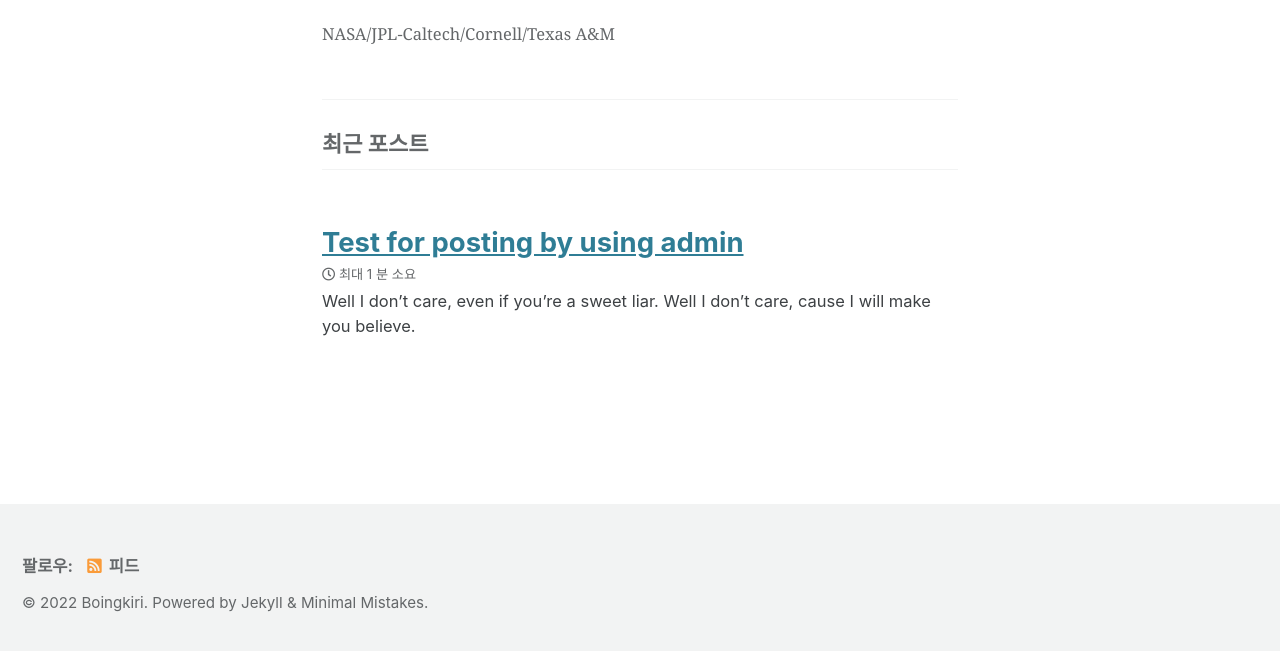
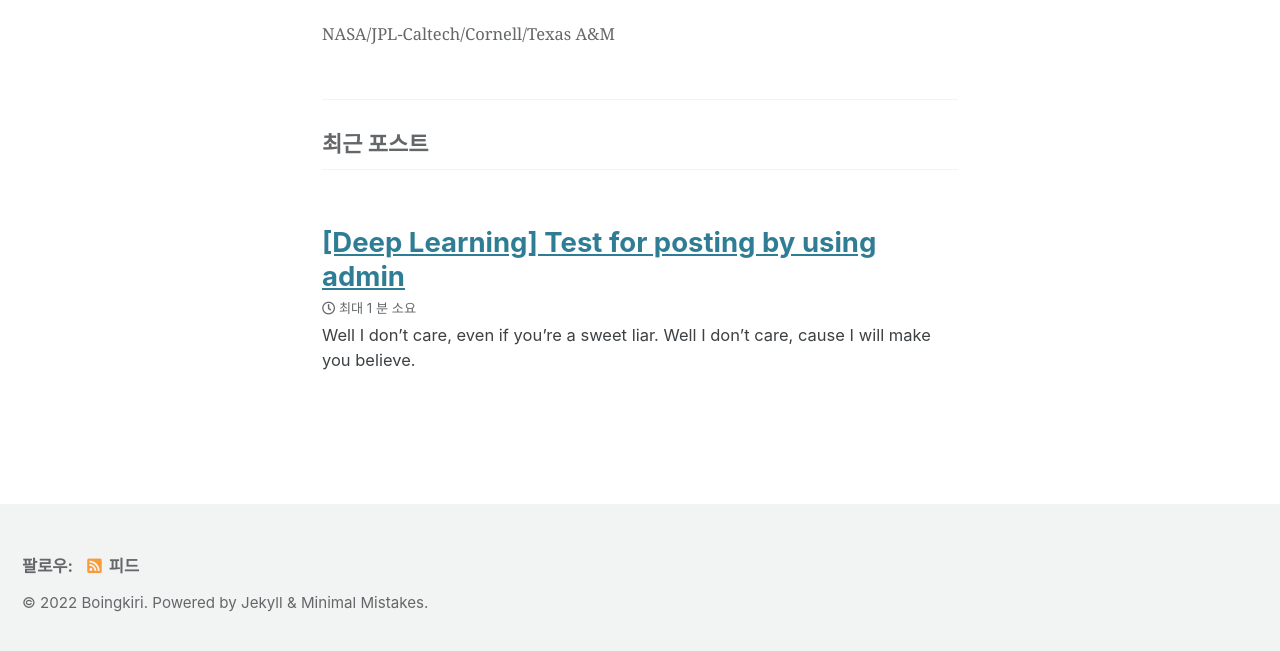
Before and after one commit to boingkiri/boingkiri.github.io, a Jekyll site: the page built from index.html, in a window 1280 px wide and 1282 px high. Shown: the part 623-1274 px from the top of the window. Built offline with Jekyll 4.4.1, drawn with Linux system fonts in a browser that asks for light colours; cached includes are drawn as plain includes; the list of posts is cut into pages by our own code.

Commit message:
Add category in front of title of post

```diff
--- a/_includes/archive-single.html
+++ b/_includes/archive-single.html
@@ -10,6 +10,10 @@
   {% assign title = post.title %}
 {% endif %}
 
+{% if post.categories %}
+  {% assign categories = post.categories | markdownify | remove: "<p>" | remove: "</p>" | remove: "“" | remove: "”" %}
+{% endif %}
+
 <div class="{{ include.type | default: 'list' }}__item">
   <article class="archive__item" itemscope itemtype="https://schema.org/CreativeWork">
     {% if include.type == "grid" and teaser %}
@@ -19,9 +23,9 @@
     {% endif %}
     <h2 class="archive__item-title no_toc" itemprop="headline">
       {% if post.link %}
-        <a href="{{ post.link }}">{{ title }}</a> <a href="{{ post.url | relative_url }}" rel="permalink"><i class="fas fa-link" aria-hidden="true" title="permalink"></i><span class="sr-only">Permalink</span></a>
+        <a href="{{ post.link }}">{{ categories }}{{ title }}</a> <a href="{{ post.url | relative_url }}" rel="permalink"><i class="fas fa-link" aria-hidden="true" title="permalink"></i><span class="sr-only">Permalink</span></a>
       {% else %}
-        <a href="{{ post.url | relative_url }}" rel="permalink">{{ title }}</a>
+        <a href="{{ post.url | relative_url }}" rel="permalink">{{ categories }}{{ title }}</a>
       {% endif %}
     </h2>
     {% include page__meta.html type=include.type %}
```
